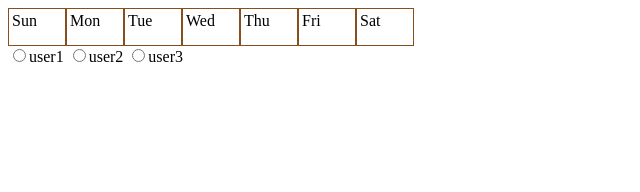
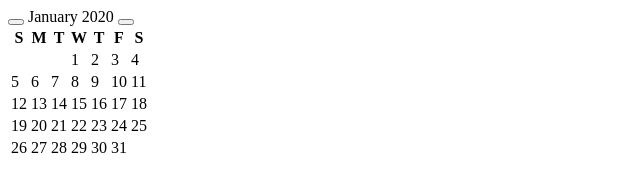
Before and after one commit to seungwooKim99/timeAssistantJS, a plain HTML site: page index.html in a window 1280 px wide. Shown: the whole page, without its empty margins (0-640 px from the left). Drawn offline with Linux system fonts and the light colour scheme.

Commit message:
6th commit -calendar protoType fixed

```diff
--- a/app.js
+++ b/app.js
@@ -1,11 +1,82 @@
 const calendar = document.querySelector("calendar");
+const calBody = document.querySelector(".cal-body");
+
+const btnNext = document.querySelector(".btn-cal.next");
+const btnPrev = document.querySelector(".btn-cal.prev");
+
+const calInit = {
+    monList: ['January', 'February', 'March', 'April', 'May', 'June', 'July', 'August', 'September', 'October', 'November', 'December'],
+    dayList: ['Sunday', 'Monday', 'Tuesday', 'Wednesday', 'Thursday', 'Friday', 'Saturday'],
+    today: new Date(),
+    monthForChange: new Date().getMonth(),
+    newDate: new Date(),
+    getFirstDay: (yy, mm) => new Date(yy, mm, 1),
+    getLastDay: (yy, mm) => new Date(yy, mm+1, 0),
+    nextMonth: function(){
+        let date = new Date();
+        date.setDate(1);
+        date.setMonth(++this.monthForChange);
+        this.newDate = date;
+        return date;
+    },
+    prevMonth: function(){
+        let date = new Date();
+        date.setDate(1);
+        date.setMonth(--this.monthForChange);
+        this.newDate = date;
+        return date;
+    },
+};
+
+function loadYearAndMonth(day){
+    document.querySelector('.cal-month').textContent = calInit.monList[day.getMonth()];
+    document.querySelector('.cal-year').textContent = day.getFullYear();
+}
+
+function loadDays(date){
+    var str='';
+    var index=0;
+    var dayCountIndex=0;
+    var start=1;
+
+    let currYear = date.getFullYear();
+    let currMonth = date.getMonth();
+    let firstDay = calInit.getFirstDay(currYear, currMonth);
+    let LastDay = calInit.getLastDay(currYear, currMonth);
+
+
+    for(var i = 0 ; i < 7 ; i++){
+        str += '<tr>';
+        for(var j = 0; j < 7 ; j++){
+            if(dayCountIndex<firstDay.getDay()){
+                dayCountIndex++;
+                str +='<td>';
+            }
+            else if(start <= LastDay.getDate()){
+                str += '<td class="day">';
+                str += `${start++}`;
+            }
+            else{
+                str +='<td>';
+            }
+            str += '</td>';
+
+        }
+    }
+
+    calBody.innerHTML = str;
+
+}
 
 function loadCalendar(){
-
+    loadYearAndMonth(calInit.today);
+    loadDays(calInit.newDate);
 }
 
 function init(){
     loadCalendar();
+    btnNext.addEventListener('click', ()=>loadYearAndMonth(calInit.nextMonth()));
+    btnPrev.addEventListener('click', ()=>loadYearAndMonth(calInit.prevMonth()));
 }
 
 init();
--- a/index.html
+++ b/index.html
@@ -7,13 +7,32 @@
 </head>
 
 <body>
-    <div id="weekCalendar" class="weekCalendar"></div>
+    <div class="container">
+        <div class="calendar-box">
+            <div class="top-row">
+                <button type="button" ttle="prev" class="btn-cal prev"></button>
+                <span class="cal-month"></span>
+                <span class="cal-year"></span>
+                <button type="button" ttle="next" class="btn-cal next"></button>
+            </div>
+            <table class="cal-table">
+                <thead>
 
-    <form class="userList">
-        <input class="user1" type="radio" name = "selectUser" value="user1">user1
-        <input class="user2"type="radio" name = "selectUser" value="user2">user2
-        <input class="user3" type="radio" name = "selectUser" value="user3">user3
-    </form>
-    <script src='calendarProtoType.js'></script>
+                    <tr>
+                        <th>S</th>
+                        <th>M</th>
+                        <th>T</th>
+                        <th>W</th>
+                        <th>T</th>
+                        <th>F</th>
+                        <th>S</th>
+                    </tr>
+                </thead>
+                <tbody class="cal-body"></tbody>
+            </table>
+        </div>
+    </div>
+
+    <script src='app.js'></script>
 </body>
 </html>
```
Also changed, not shown: index2.html (deleted, +0 -22 lines), index_proto.html (added, +19 -0 lines), ref.txt.
